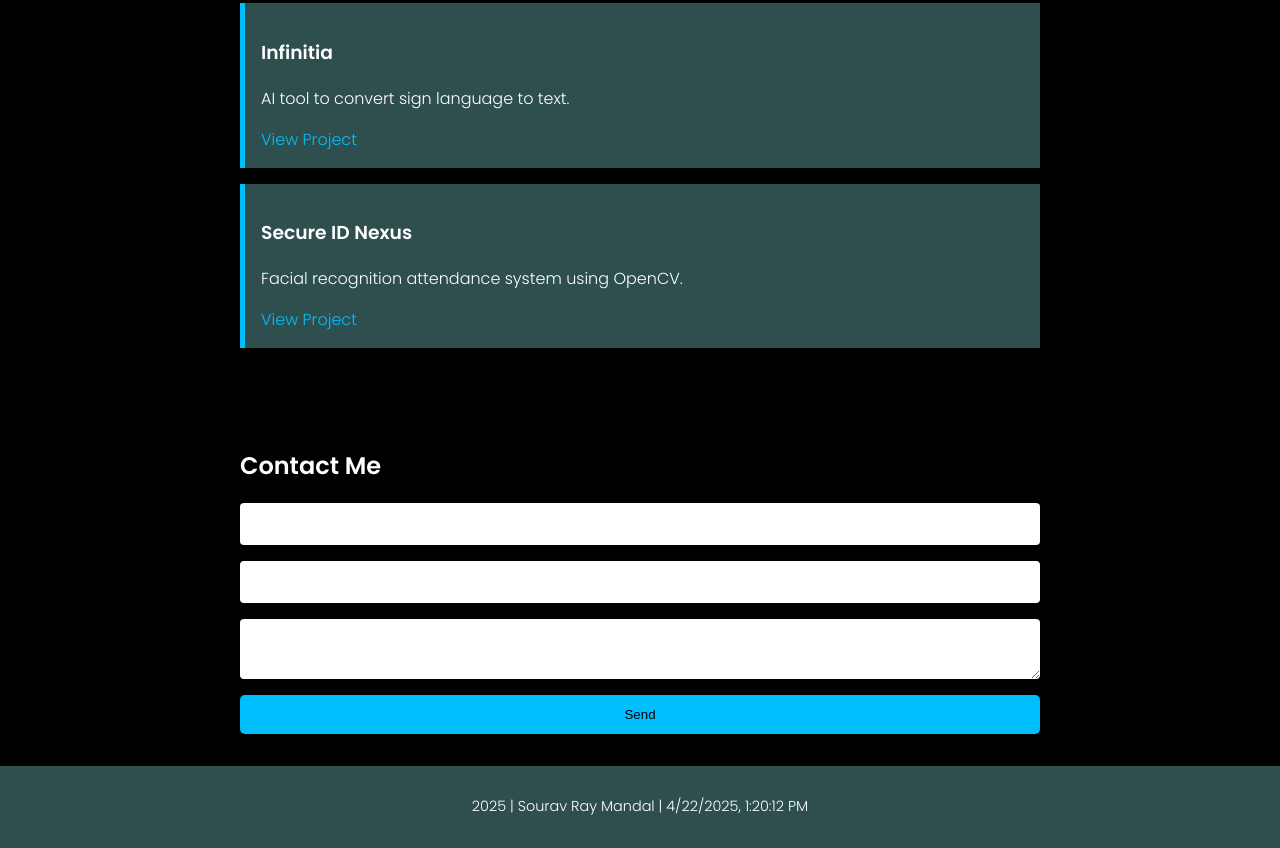
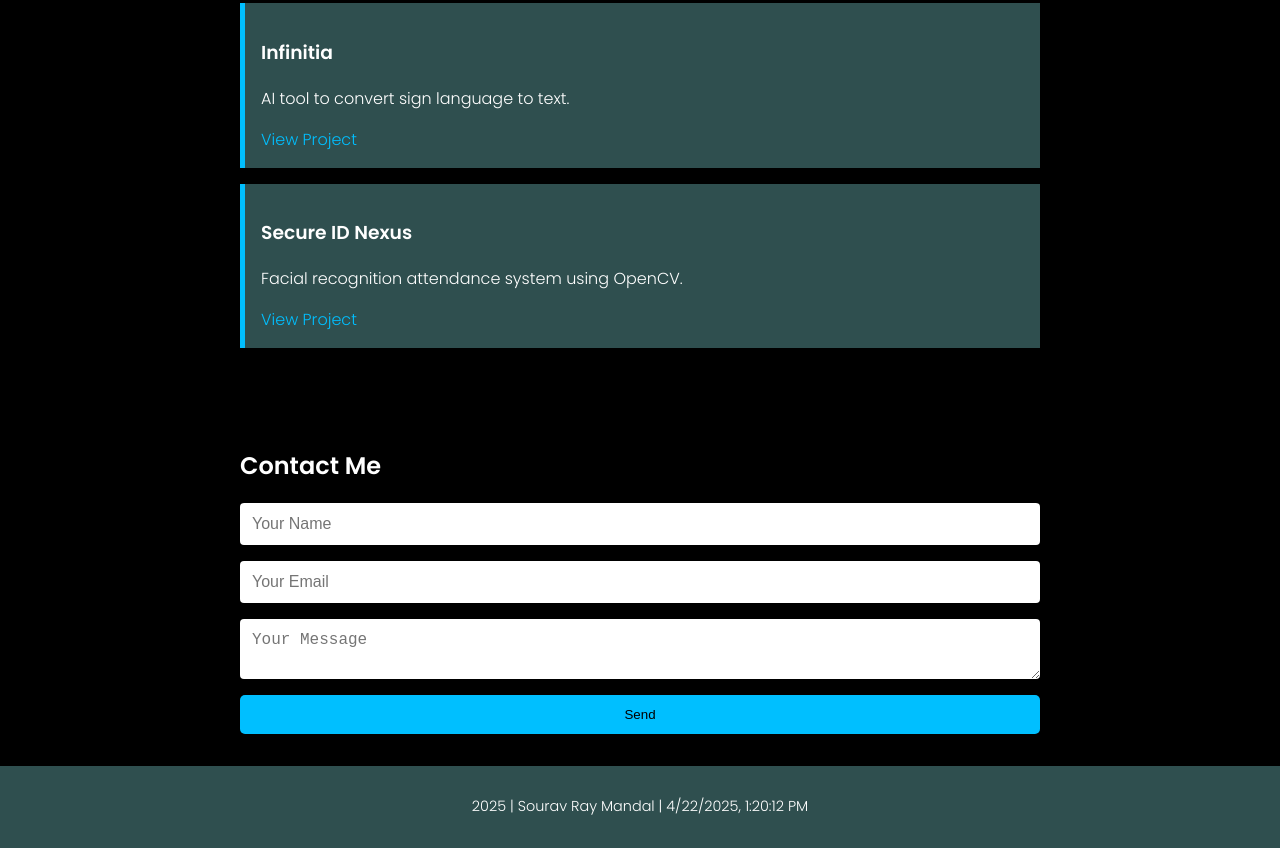
Before and after one commit to ShawnBruno/Portfolio, a plain HTML site: page index.html in a window 1280 px wide. Shown: the part 1021-1869 px from the top of the page. Drawn offline with Linux system fonts and the light colour scheme.

Commit message:
index.html

```diff
--- a/index.html
+++ b/index.html
@@ -58,11 +58,18 @@
   <section id="contact">
     <h2>Contact Me</h2>
    <form action="https://formsubmit.co/Sauravraymondal6@gmail.com" method="POST">
-  <input type="text" name="name" required>
-  <input type="email" name="email" required>
-  <textarea name="message" required></textarea>
+  <input type="text" id="name" name="name" placeholder="Your Name" required>
+  <input type="email" id="email" name="email" placeholder="Your Email" required>
+  <textarea id="message" name="message" placeholder="Your Message" required></textarea>
+
+  <!-- Optional Enhancements -->
+  <input type="hidden" name="_captcha" value="false">
+  <input type="hidden" name="_subject" value="New Message from Portfolio Contact Form">
+  <input type="hidden" name="_next" value="https://yourwebsite.com/thank-you.html">
+
   <button type="submit">Send</button>
 </form>
+
 
   </section>
 
```
